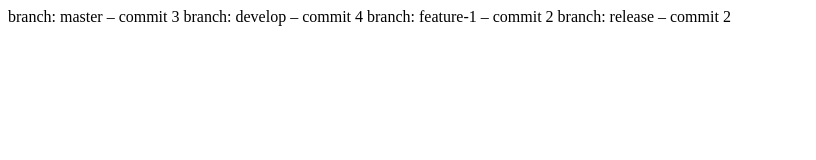
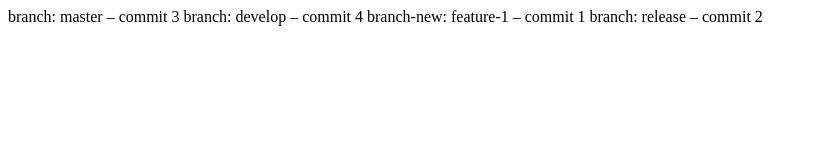
Before and after one commit to brightestsirius/lessonGit, a plain HTML site: page index.html in a window 1280 px wide. Shown: the whole page, without its empty margins (0-816 px from the left). Drawn offline with Linux system fonts and the light colour scheme.

Commit message:
branch-new: feature-1 – commit 1

```diff
--- a/index.html
+++ b/index.html
@@ -8,7 +8,7 @@
 <body>
 	branch: master – commit 3
 	branch: develop – commit 4
-	branch: feature-1 – commit 2
+	branch-new: feature-1 – commit 1
 	branch: release – commit 2
 </body>
 </html>
```
